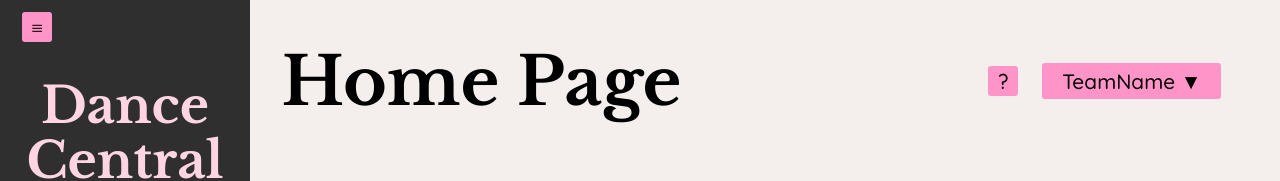
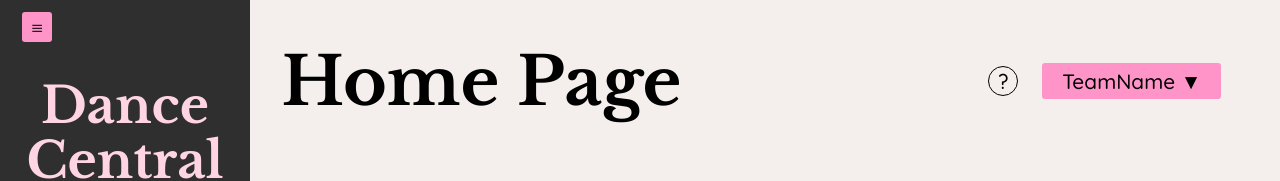
Before and after one commit to elise-chang/Dance-Central, a React (Vite) app in the folder Dance-Central-App/: page /home in a window 1280 px wide. Shown: the top 181 px of the page. Built offline with nearby package versions, Linux system fonts and the light colour scheme.

Commit message:
help icon

```diff
--- a/Dance-Central-App/src/App.css
+++ b/Dance-Central-App/src/App.css
@@ -68,10 +68,12 @@ ul {
   margin-top: 0px;
 }
 
-.help-button {
+.page-heading .icon-button {
     /* flex: 1 1 1; */
     /* justify-content: flex-end; */
-    margin-left: auto;
+    border-radius: 20px;
+    background-color: #00000000;
+    border: 1px solid #000000;
 }
 
 .dropdown {
--- a/Dance-Central-App/src/components/MenuNavbar.jsx
+++ b/Dance-Central-App/src/components/MenuNavbar.jsx
@@ -42,7 +42,7 @@ const MenuNavbar = (props) => {
                 <Button icon="≡" onClick ={handleMenuClick} id="menuCloseButton" />
             </div>
                 <div id="app-name">
-                    <h1>Dance <br /> Central</h1>
+                    <Link to="/home"><h1>Dance <br /> Central</h1></Link>
                 </div>
                 <div className="button-container">
                     <Link to="/" className="menu-btn"><Button text="Home">Home</Button></Link>
--- a/Dance-Central-App/src/components/menu.css
+++ b/Dance-Central-App/src/components/menu.css
@@ -83,3 +83,7 @@ input {
     border-radius: 10px;
     margin-top: 30px;
 }
+
+#app-name a:hover {
+    color: #FFD5E3;
+}
```
Also changed, not shown: Dance-Central-App/src/pages/calendar.jsx (added).
